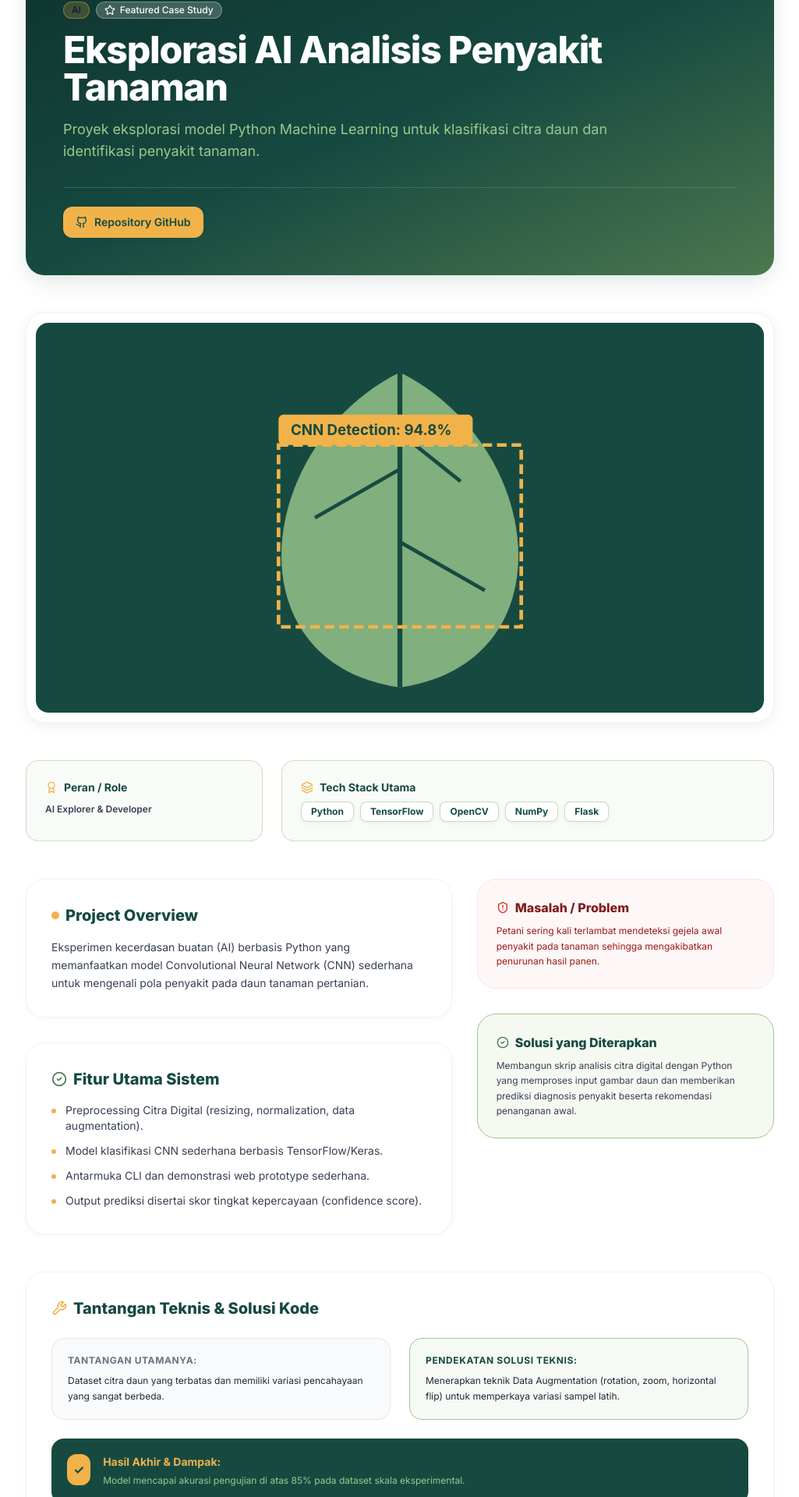
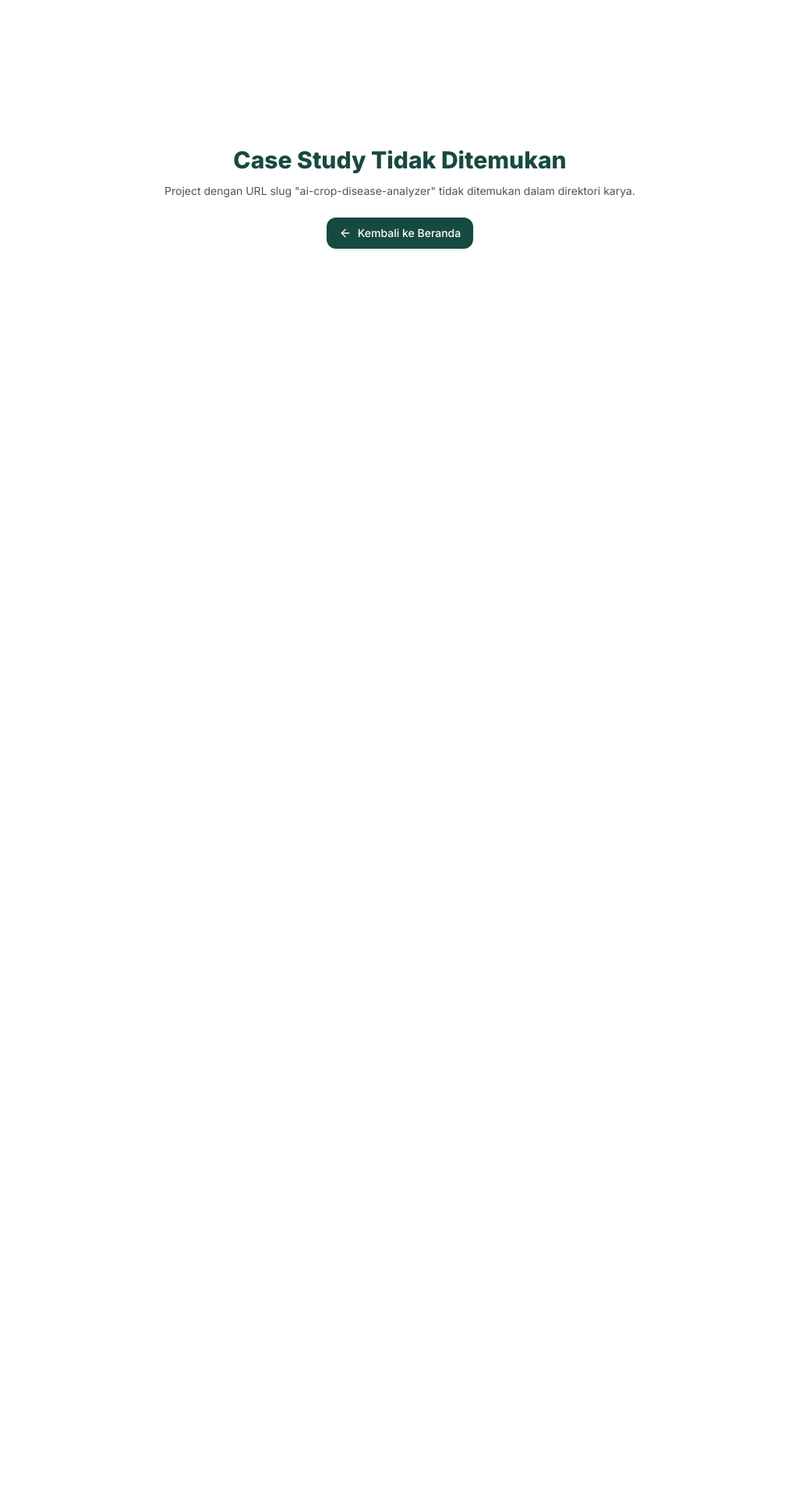
Before and after one commit to isanbly06/portofolio, a React (Vite) app: page /projects/ai-crop-disease-analyzer in a window 1280 px wide. Shown: the part 147-2067 px from the top of the page at 78% size, without its empty margins (127-1152 px from the left). After the commit the page ends 800 px from the top, so only its background shows below. Built offline with nearby package versions, Linux system fonts and the light colour scheme.

Commit message:
push project

```diff
--- a/src/components/sections/ContactSection.jsx
+++ b/src/components/sections/ContactSection.jsx
@@ -47,7 +47,7 @@ export const ContactSection = () => {
 
                 <div>
                   <label htmlFor="message" className="block text-sm font-semibold text-white/90 mb-2">
-                    Pesan (Wajib)
+                    Pesan
                   </label>
                   <textarea
                     name="message"
@@ -61,7 +61,7 @@ export const ContactSection = () => {
 
                 <div>
                   <label htmlFor="email" className="block text-sm font-semibold text-white/90 mb-2">
-                    Email Anda (Opsional - Jika ingin dibalas)
+                    Email Anda
                   </label>
                   <input
                     type="email"
--- a/src/components/sections/HeroSection.jsx
+++ b/src/components/sections/HeroSection.jsx
@@ -37,11 +37,6 @@ export const HeroSection = () => {
             transition={{ duration: 0.5 }}
             className="lg:col-span-7 flex flex-col items-start text-left"
           >
-            {/* Badge Greeting */}
-            <Badge variant="accent" className="mb-4 text-xs font-semibold px-3 py-1 shadow-soft-sm">
-              <Sparkles className="w-3.5 h-3.5 mr-1 text-primary" />
-              <span>Selamat Datang di Portfolio Saya</span>
-            </Badge>
 
             {/* Main Heading */}
             <h1 className="text-4xl sm:text-5xl lg:text-6xl font-extrabold text-primary tracking-tight leading-[1.15] mb-4">
--- a/src/data/projects.js
+++ b/src/data/projects.js
@@ -84,42 +84,13 @@ export const projectsData = [
     role: "Bisnis Logic & Frontend Developer",
   },
   {
-    id: "ai-crop-disease-analyzer",
-    slug: "ai-crop-disease-analyzer",
-    title: "Eksplorasi AI Analisis Penyakit Tanaman",
-    category: "AI",
-    secondaryCategories: ["Personal", "Web"],
-    featured: true,
-    thumbnail: "/images/projects/ai-crop.svg",
-    shortDescription: "Proyek eksplorasi model Python Machine Learning untuk klasifikasi citra daun dan identifikasi penyakit tanaman.",
-    overview: "Eksperimen kecerdasan buatan (AI) berbasis Python yang memanfaatkan model Convolutional Neural Network (CNN) sederhana untuk mengenali pola penyakit pada daun tanaman pertanian.",
-    problem: "Petani sering kali terlambat mendeteksi gejela awal penyakit pada tanaman sehingga mengakibatkan penurunan hasil panen.",
-    solution: "Membangun skrip analisis citra digital dengan Python yang memproses input gambar daun dan memberikan prediksi diagnosis penyakit beserta rekomendasi penanganan awal.",
-    features: [
-      "Preprocessing Citra Digital (resizing, normalization, data augmentation).",
-      "Model klasifikasi CNN sederhana berbasis TensorFlow/Keras.",
-      "Antarmuka CLI dan demonstrasi web prototype sederhana.",
-      "Output prediksi disertai skor tingkat kepercayaan (confidence score)."
-    ],
-    techStack: ["Python", "TensorFlow", "OpenCV", "NumPy", "Flask"],
-    role: "AI Explorer & Developer",
-    challenges: "Dataset citra daun yang terbatas dan memiliki variasi pencahayaan yang sangat berbeda.",
-    technicalSolution: "Menerapkan teknik Data Augmentation (rotation, zoom, horizontal flip) untuk memperkaya variasi sampel latih.",
-    result: "Model mencapai akurasi pengujian di atas 85% pada dataset skala eksperimental.",
-    gallery: [
-      { title: "Visualisasi Data Class & Prediction", type: "ai", subtitle: "Grafik akurasi dan antarmuka hasil deteksi" }
-    ],
-    githubUrl: "https://github.com/ikhsansalsabilly/crop-disease-ai-exploration",
-    demoUrl: ""
-  },
-  {
-    id: "personal-portfolio-v1",
-    slug: "personal-portfolio-v1",
+    id: "personal portfolio",
+    slug: "personal portfolio",
     title: "Interactive Personal Portfolio Website",
     category: "Personal",
     secondaryCategories: ["Web"],
     featured: false,
-    thumbnail: "/images/projects/portfolio.svg",
+    thumbnail: "/images/projects/portfolio.png",
     shortDescription: "Website portofolio pribadi modern berbasis React, Vite, dan Tailwind CSS dengan tema visual natural dan bersih.",
     overview: "Website ini dirancang sebagai wadah profesional untuk menampilkan karya proyek, keahlian teknis, riwayat pengalaman, dan prestasi akademik Ikhsan Salsabilly.",
     problem: "Membutuhkan media personal branding yang cepat, accessible, responsif, dan mudah diperbarui tanpa dependensi backend yang rumit.",
@@ -138,7 +109,7 @@ export const projectsData = [
     gallery: [
       { title: "Tampilan Utama & Portfolio Showcase", type: "web", subtitle: "Interface clean & natural palette" }
     ],
-    githubUrl: "https://github.com/ikhsansalsabilly/portfolio",
-    demoUrl: "https://ikhsansalsabilly.dev"
+    githubUrl: "#",
+    demoUrl: "#"
   }
 ];
```
Also changed, not shown: public/images/projects/portfolio.png (added), public/images/projects/portfolio.svg (deleted).
